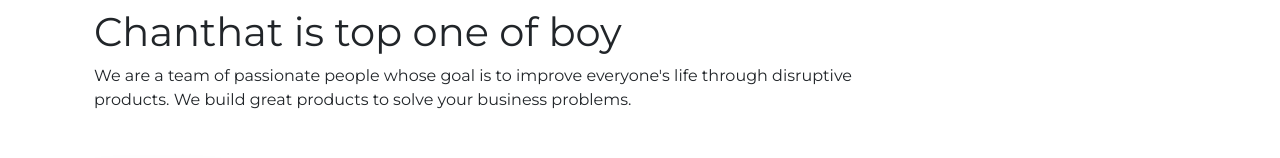
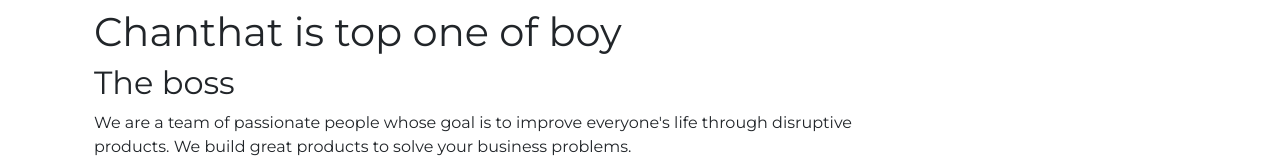
Before and after one commit to ChanthatThoeurn/jenkens-teacher, a React (Create React App) app: page / in a window 1280 px wide. Shown: the part 363-521 px from the top of the page. Built offline with nearby package versions, Linux system fonts and the light colour scheme; a web font is replaced by a local one.

Commit message:
update two

```diff
--- a/src/pages/HomePage.js
+++ b/src/pages/HomePage.js
@@ -13,6 +13,7 @@ const HomePage = () => {
                       Welcome to EarthDX Clone by chanthat main of god
                     </h1>
                     <h1>Chanthat is top one of boy</h1>
+                    <h2>The boss</h2>
                     <p> We are a team of passionate people whose goal is to improve everyone's life through disruptive products. We build great products to solve your business problems.</p>
                     <div className="d-flex pt-5">
                         <button className="btn btn-success px-4 py-2">
```
